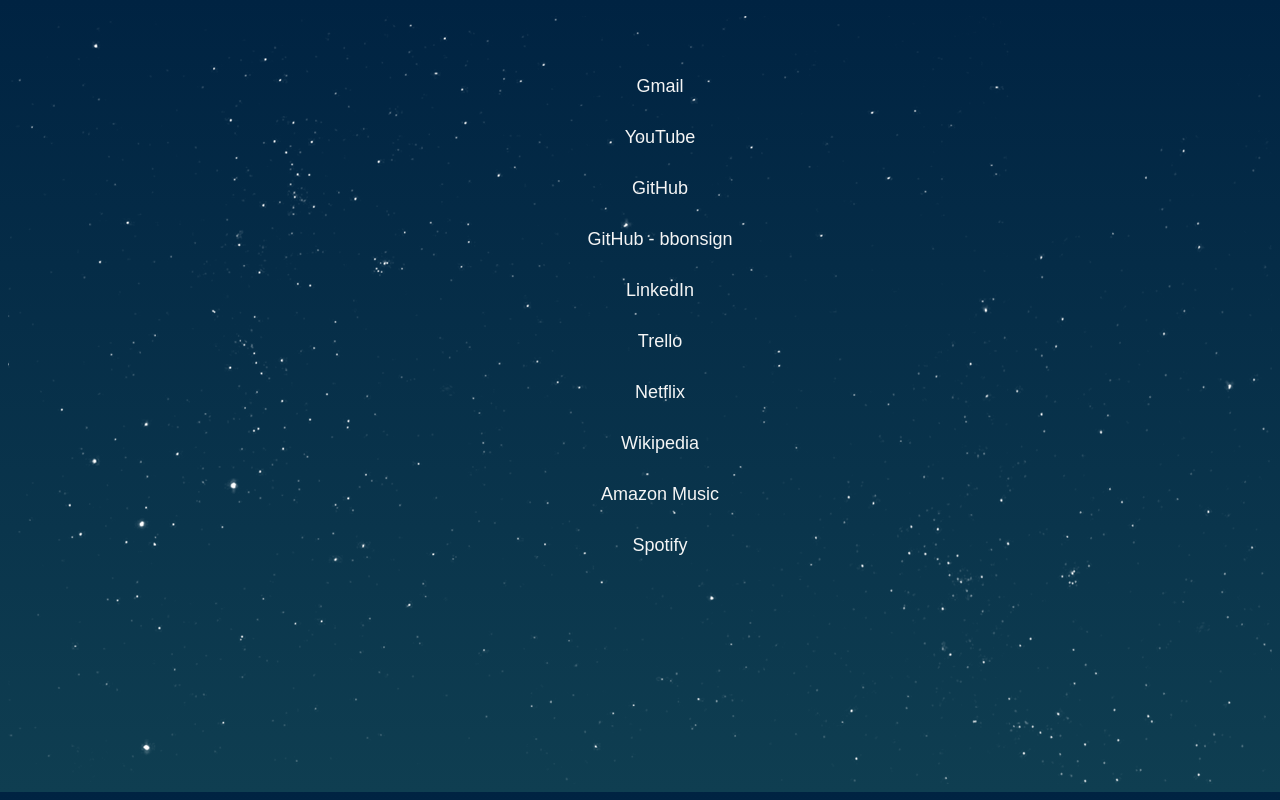
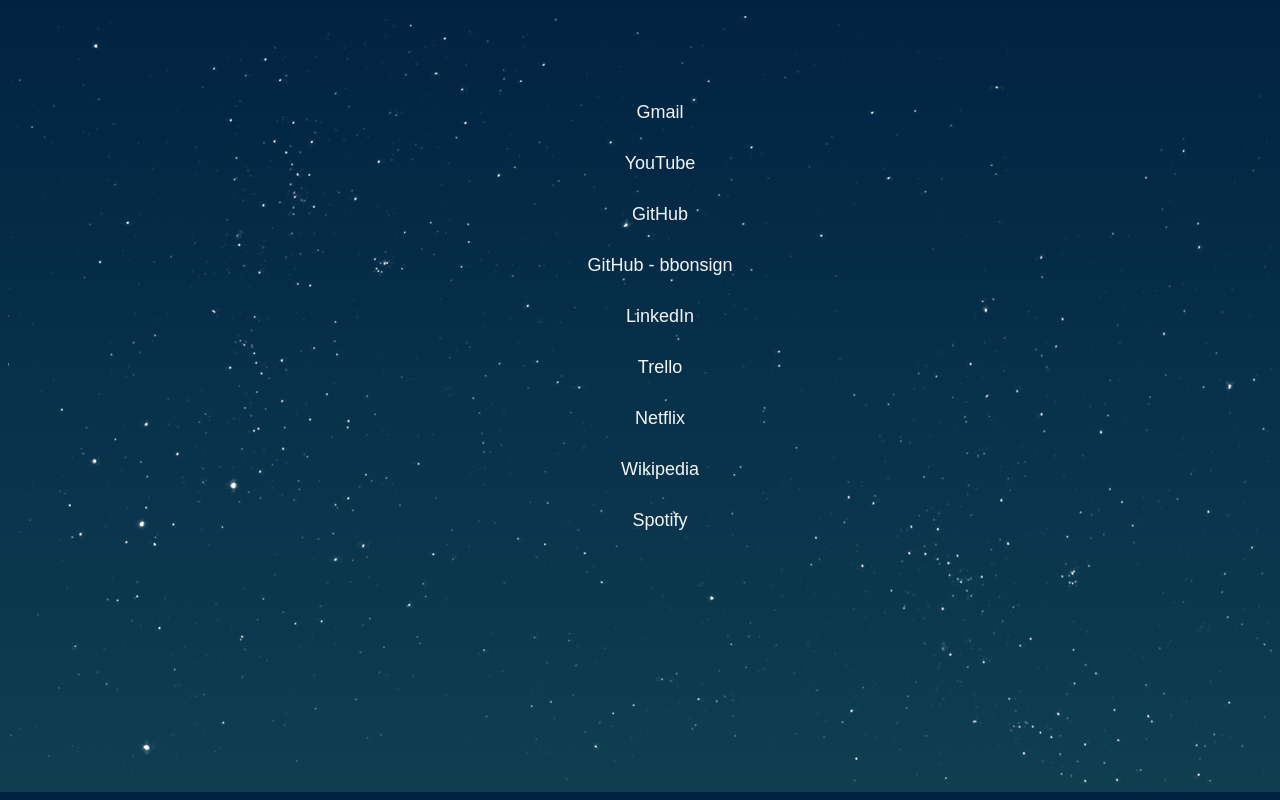
Before and after one commit to bbonsign/.dotfiles, a plain HTML site: page ff_new_tab/home.html in a window 1280 px wide. Drawn offline with Linux system fonts and the light colour scheme.

Commit message:
Remove Amazon music from new tab page

```diff
--- a/ff_new_tab/home.html
+++ b/ff_new_tab/home.html
@@ -18,7 +18,6 @@
       <li><a href="https://trello.com">Trello</a></li>
       <li><a href="https://netflix.com">Netflix</a></li>
       <li><a href="https://en.wikipedia.org/wiki/Main_Page">Wikipedia</a></li>
-      <li><a href="https://music.amazon.com">Amazon Music</a></li>
       <li><a href="https://open.spotify.com/">Spotify</a></li>
     </ul>
   </div>
```
